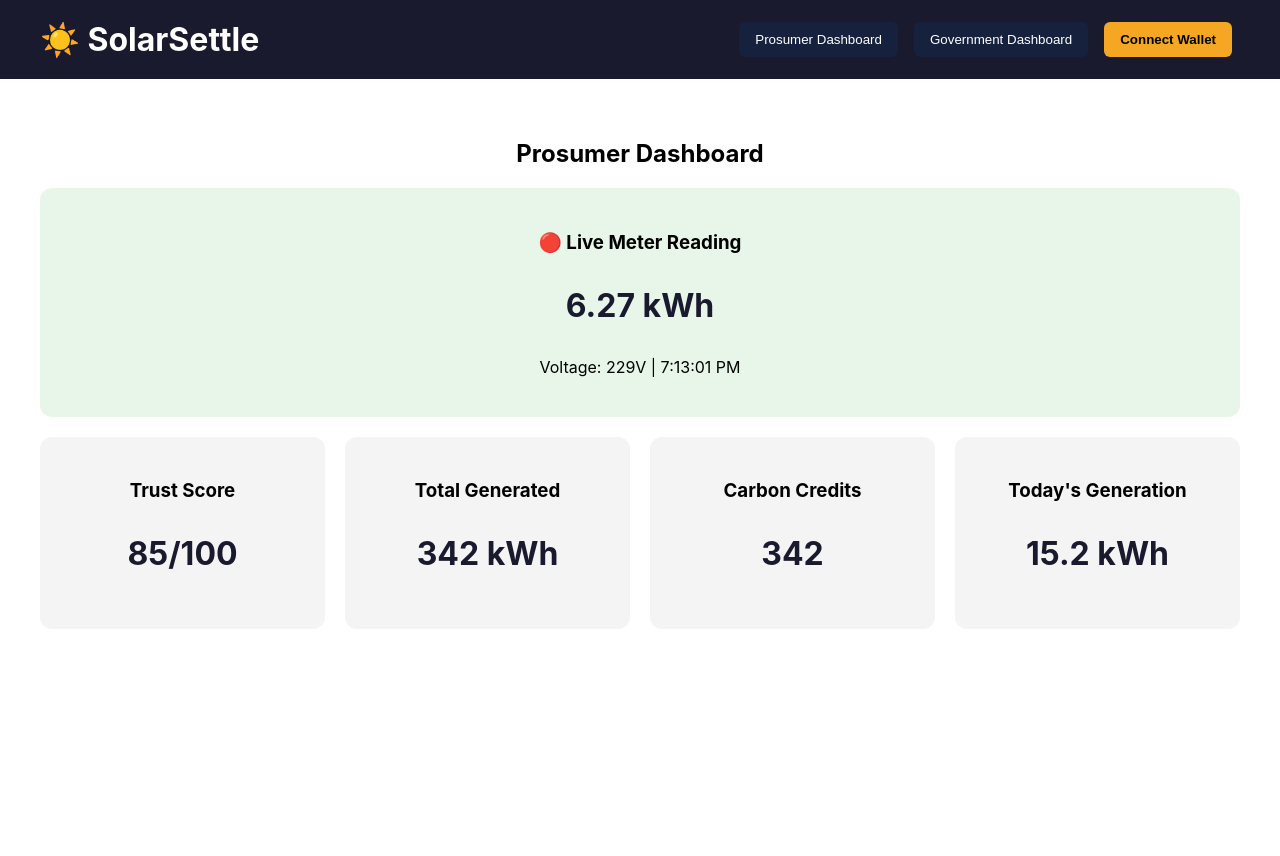
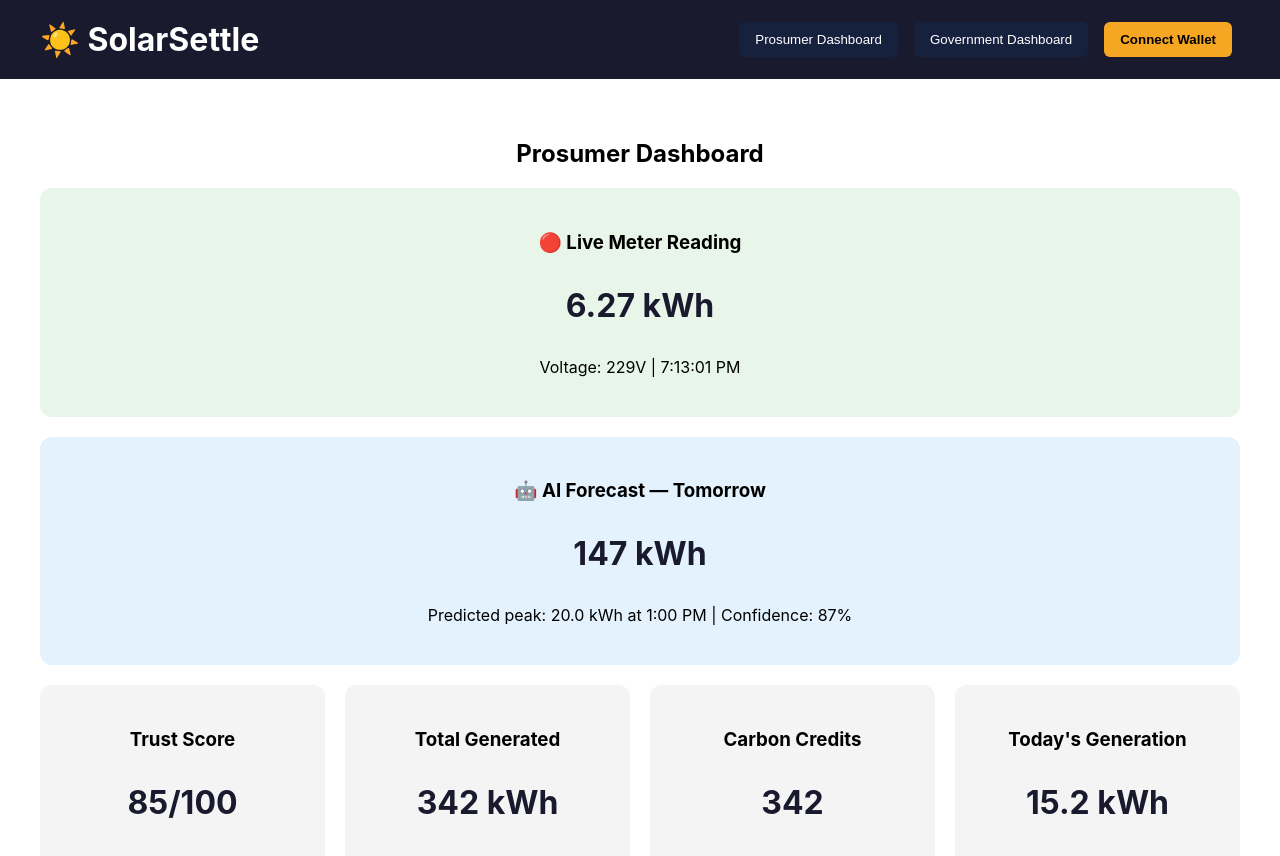
Before and after one commit to ciphernet01/solarsettle, a React (Create React App) app in the folder frontend/: page / in a window 1280 px wide. Shown: the top 856 px of the page. Before the commit the page ends 800 px from the top, so only its background shows below. Built offline with nearby package versions, Linux system fonts and the light colour scheme.

Commit message:
Phase 6: AI forecast added

```diff
--- a/frontend/src/App.js
+++ b/frontend/src/App.js
@@ -1,12 +1,14 @@
 import React, { useState, useEffect } from 'react';
 import './App.css';
 import { generateReading } from './MeterSimulator';
+import { getForecast } from './Forecast';
 
 function App() {
   const [view, setView] = useState('prosumer');
   const [walletConnected, setWalletConnected] = useState(false);
   const [walletAddress, setWalletAddress] = useState('');
   const [liveReading, setLiveReading] = useState(null);
+  const [forecast, setForecast] = useState(null);
 
   const prosumerData = {
     trustScore: 85,
@@ -20,6 +22,10 @@ function App() {
       setLiveReading(generateReading());
     }, 5000);
     return () => clearInterval(interval);
+  }, []);
+
+  useEffect(() => {
+    setForecast(getForecast());
   }, []);
 
   const connectWallet = async () => {
@@ -72,6 +78,17 @@ function App() {
               <p>
                 Voltage: {liveReading.voltage}V |{' '}
                 {new Date(liveReading.timestamp).toLocaleTimeString()}
+              </p>
+            </div>
+          )}
+
+          {forecast && (
+            <div style={{ ...styles.card, backgroundColor: '#e3f2fd', marginBottom: '20px' }}>
+              <h3>🤖 AI Forecast — Tomorrow</h3>
+              <p style={styles.bigNumber}>{forecast.totalDailyForecast} kWh</p>
+              <p>
+                Predicted peak: {forecast.predictedPeakGeneration} kWh at{' '}
+                {forecast.predictedPeakTime} | Confidence: {forecast.confidence}%
               </p>
             </div>
           )}
--- /dev/null
+++ b/frontend/src/Forecast.js
@@ -0,0 +1,16 @@
+// Simple forecast: based on time-of-day pattern (mimics a trained model's output)
+export function getForecast() {
+  const currentHour = new Date().getHours();
+  const tomorrowPeakHour = 13;
+
+  // Predict tomorrow's generation using a bell-curve pattern (same logic AI would learn)
+  const basePrediction = 20 * Math.exp(-Math.pow(tomorrowPeakHour - tomorrowPeakHour, 2) / 32);
+  const totalDailyForecast = 145 + Math.floor(Math.random() * 10); // total kWh for the day
+
+  return {
+    predictedPeakGeneration: basePrediction.toFixed(1),
+    predictedPeakTime: '1:00 PM',
+    totalDailyForecast: totalDailyForecast,
+    confidence: 87,
+  };
+}
```
